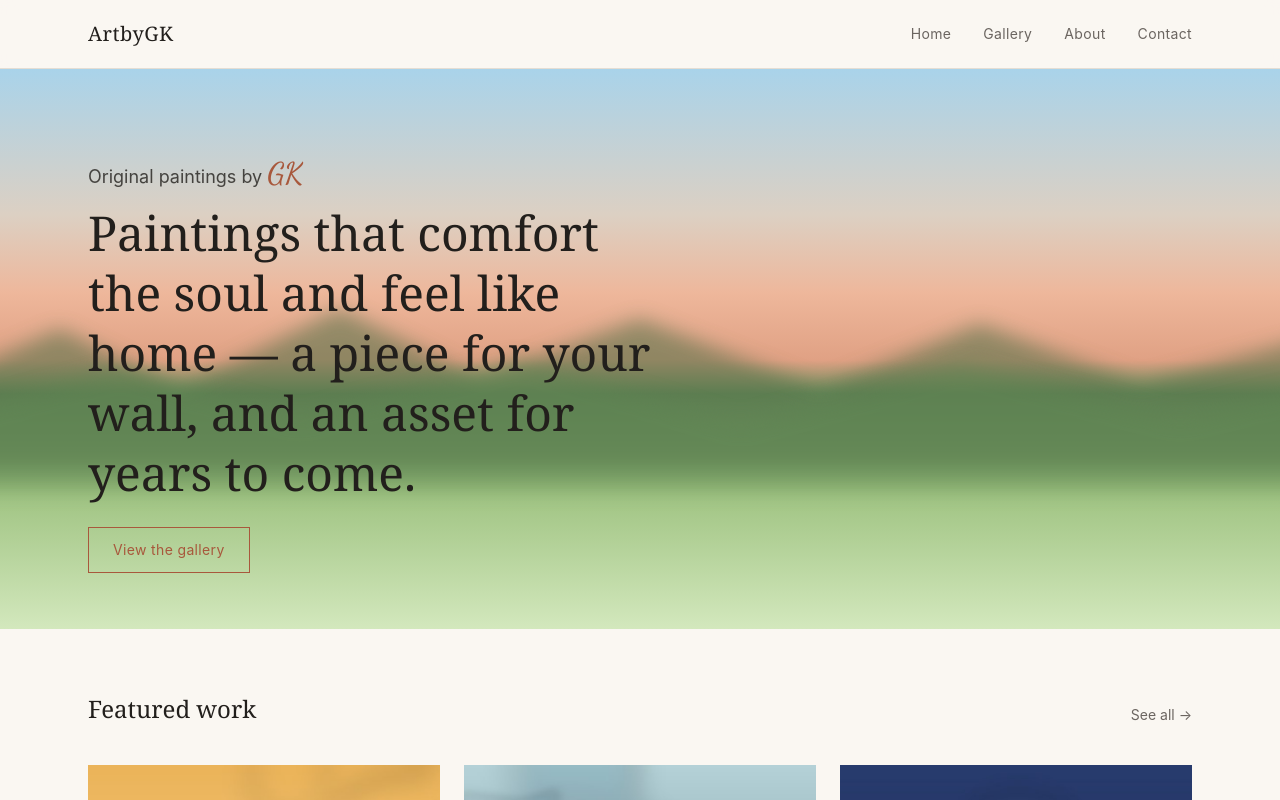
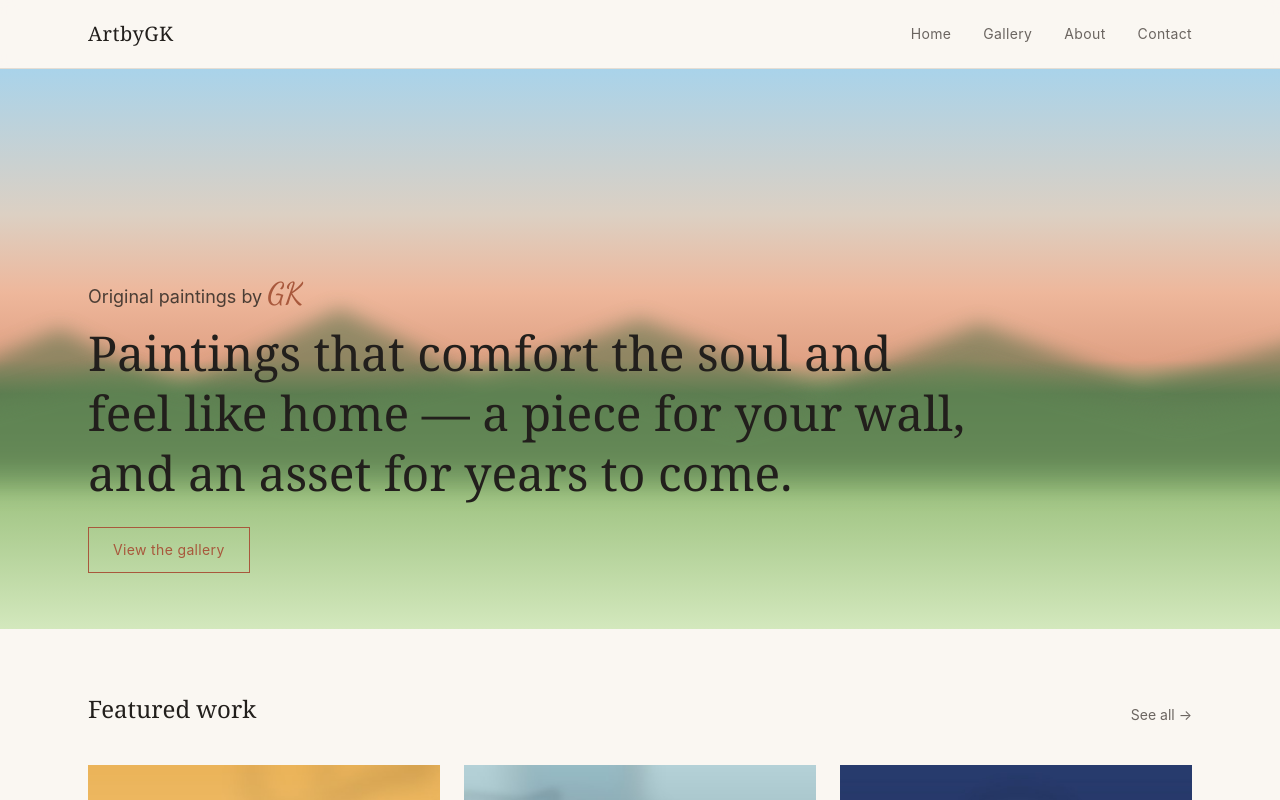
Before and after one commit to gautamirk-git/ArtbyGK.com, a Next.js app: page / in a window 1280 px wide. Shown: the top 800 px of the page. Built offline with nearby package versions, Linux system fonts and the light colour scheme.

Commit message:
Update heading max-width for responsive design

```diff
--- a/app/page.tsx
+++ b/app/page.tsx
@@ -15,7 +15,7 @@ export default function Home() {
             Original paintings by{" "}
             <span className="signature text-3xl text-accent">GK</span>
           </p>
-          <h1 className="mt-3 max-w-xl font-serif text-4xl leading-tight text-foreground sm:text-5xl">
+          <h1 className="mt-3 max-w-xl font-serif text-4xl leading-tight text-foreground sm:max-w-2xl sm:text-5xl lg:max-w-3xl xl:max-w-4xl">
             Paintings that comfort the soul and feel like home — a piece for
             your wall, and an asset for years to come.
           </h1>
```
